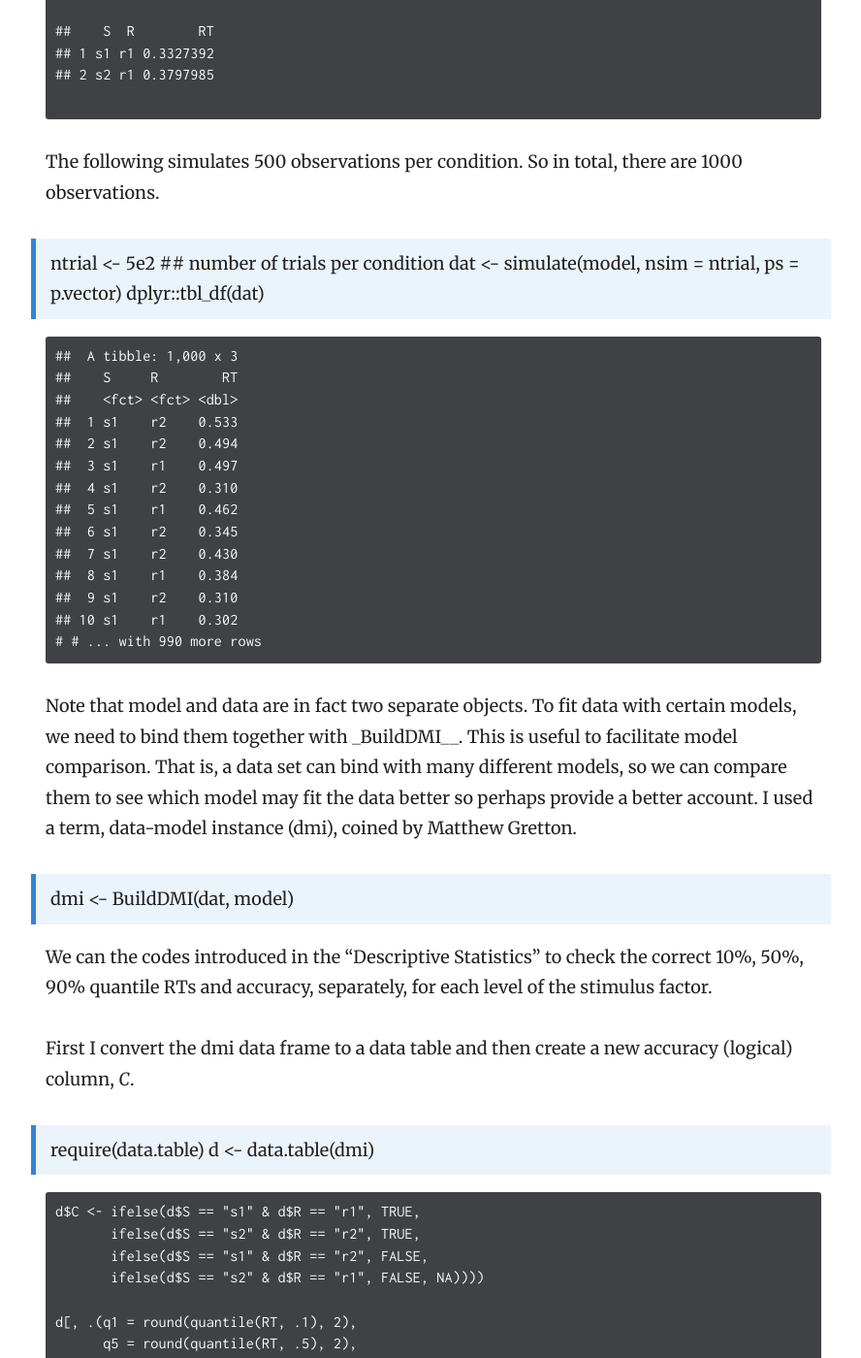
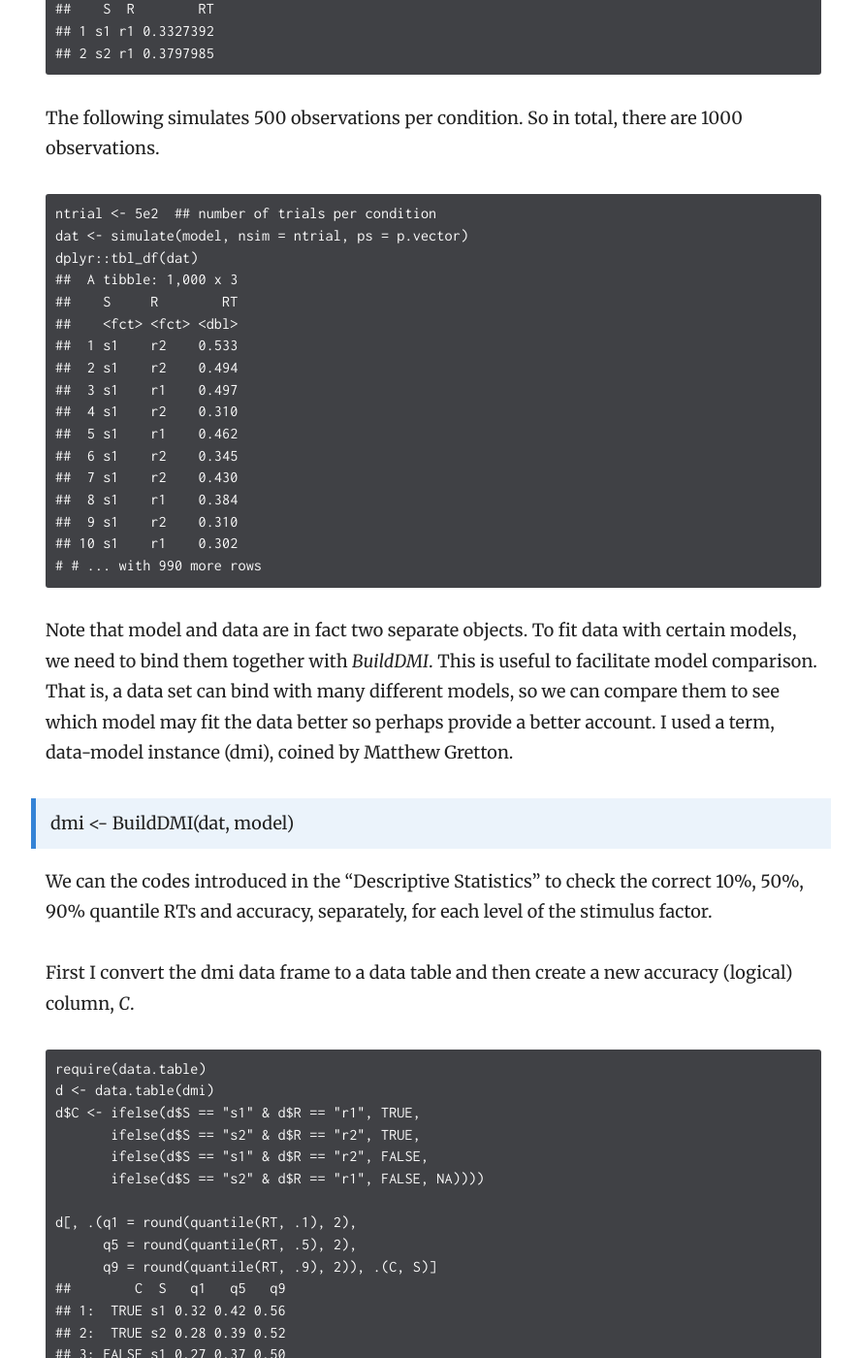
Before and after one commit to yxlin/yxlin.github.io, a Jekyll site: the page built from _docs/basics/simulation.md, in a window 1280 px wide and 1400 px high, scrolled down 1269 px. Shown: the whole window at 97% size, without its empty margins (343-1231 px from the left). Built offline with Jekyll 4.4.1, drawn with Linux system fonts in a browser that asks for light colours; some of the changed text lies outside the part shown.

````diff
--- a/_docs/basics/simulation.md
+++ b/_docs/basics/simulation.md
@@ -44,26 +44,20 @@ p.vector <- c(A = .75, B.r1 = .25, B.r2 = .15, t0 = .2, mean_v.true = 2.5,
 
 This just is to simulate only one observation per condition to check the
 function.
-
 ```
 set.seed(123)  ## Set seed to get the same simulation
 dat <- simulate(model, nsim = 1, ps = p.vector)
-
 ##    S  R        RT
 ## 1 s1 r1 0.3327392
 ## 2 s2 r1 0.3797985
-
 ```
-
 
 The following simulates 500 observations per condition. So in total,
 there are 1000 observations.
-
-> ntrial <- 5e2  ## number of trials per condition
-> dat <- simulate(model, nsim = ntrial, ps = p.vector)
-> dplyr::tbl_df(dat)
-
 ```
+ntrial <- 5e2  ## number of trials per condition
+dat <- simulate(model, nsim = ntrial, ps = p.vector)
+dplyr::tbl_df(dat)
 ##  A tibble: 1,000 x 3
 ##    S     R        RT
 ##    <fct> <fct> <dbl>
@@ -81,12 +75,11 @@ there are 1000 observations.
 ```
 
 Note that model and data are in fact two separate objects. To fit data
-with certain models, we need to bind them together with _BuildDMI__.
+with certain models, we need to bind them together with _BuildDMI_.
 This is useful to facilitate model comparison. That is, a data set can
 bind with many different models, so we can compare them to see which
 model may fit the data better so perhaps provide a better account.
 I used a term, data-model instance (dmi), coined by Matthew Gretton.
-
 > dmi <- BuildDMI(dat, model)
 
 We can the codes introduced in the "Descriptive Statistics" to check
@@ -95,10 +88,9 @@ each level of the stimulus factor.
 
 First I convert the dmi data frame to a data table and then create a
 new accuracy (logical) column, _C_.
-> require(data.table)
-> d <- data.table(dmi)
-
 ```
+require(data.table)
+d <- data.table(dmi)
 d$C <- ifelse(d$S == "s1" & d$R == "r1", TRUE,
        ifelse(d$S == "s2" & d$R == "r2", TRUE,
        ifelse(d$S == "s1" & d$R == "r2", FALSE,
@@ -132,10 +124,9 @@ Plot the RT distributions
 require(ggplot2)
 bw <- .01 ## 10 ms binwidth
 p0 <- ggplot(d, aes(RT)) +
-        geom_histogram(binwidth = .01, fill = "white",
-        colour = "black") +
-		facet_grid(.~C) +
-		theme_bw(base_size = 18)
+      geom_histogram(binwidth = .01, fill = "white", colour = "black") +
+      facet_grid(.~C) +
+      theme_bw(base_size = 18)
 print(p0)
 ```
 
@@ -227,8 +218,10 @@ The simulation starts from the for loop,
 represents presenting a cup of tea after another until the last nth cup.
 Before the participant make a decision regarding each cup of tea, the chance
 probabilities of the two possible outcomes are stored in _x0_ variable.
-> probs <- c(probMT, probTM)
-> x0[i, ] <- probs
+```
+probs <- c(probMT, probTM)
+x0[i, ] <- probs
+```
 
 And then the _sample_ function acts as a chance mechanism to simulate the
 participant's (chance) decision making process.
````
